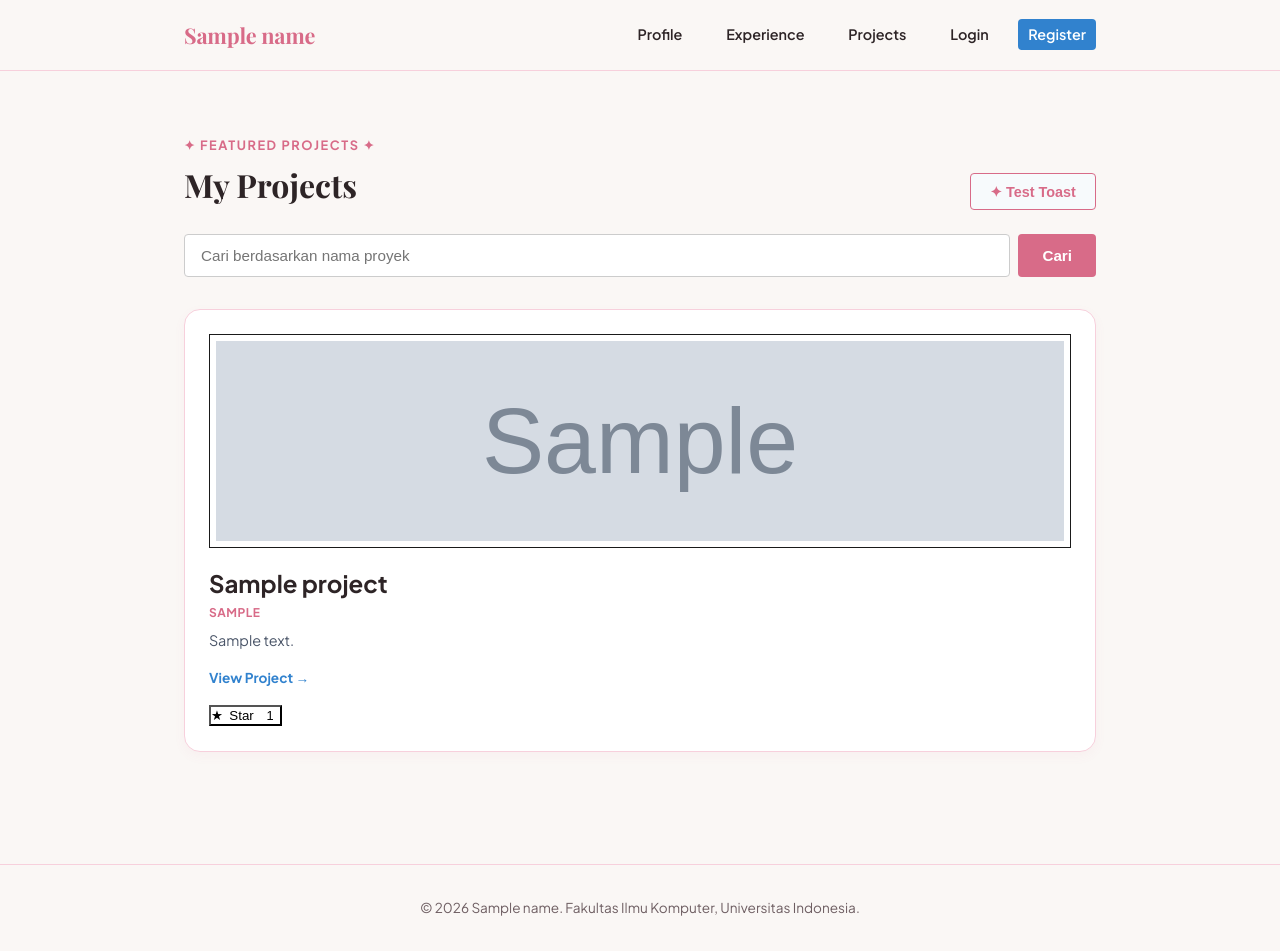
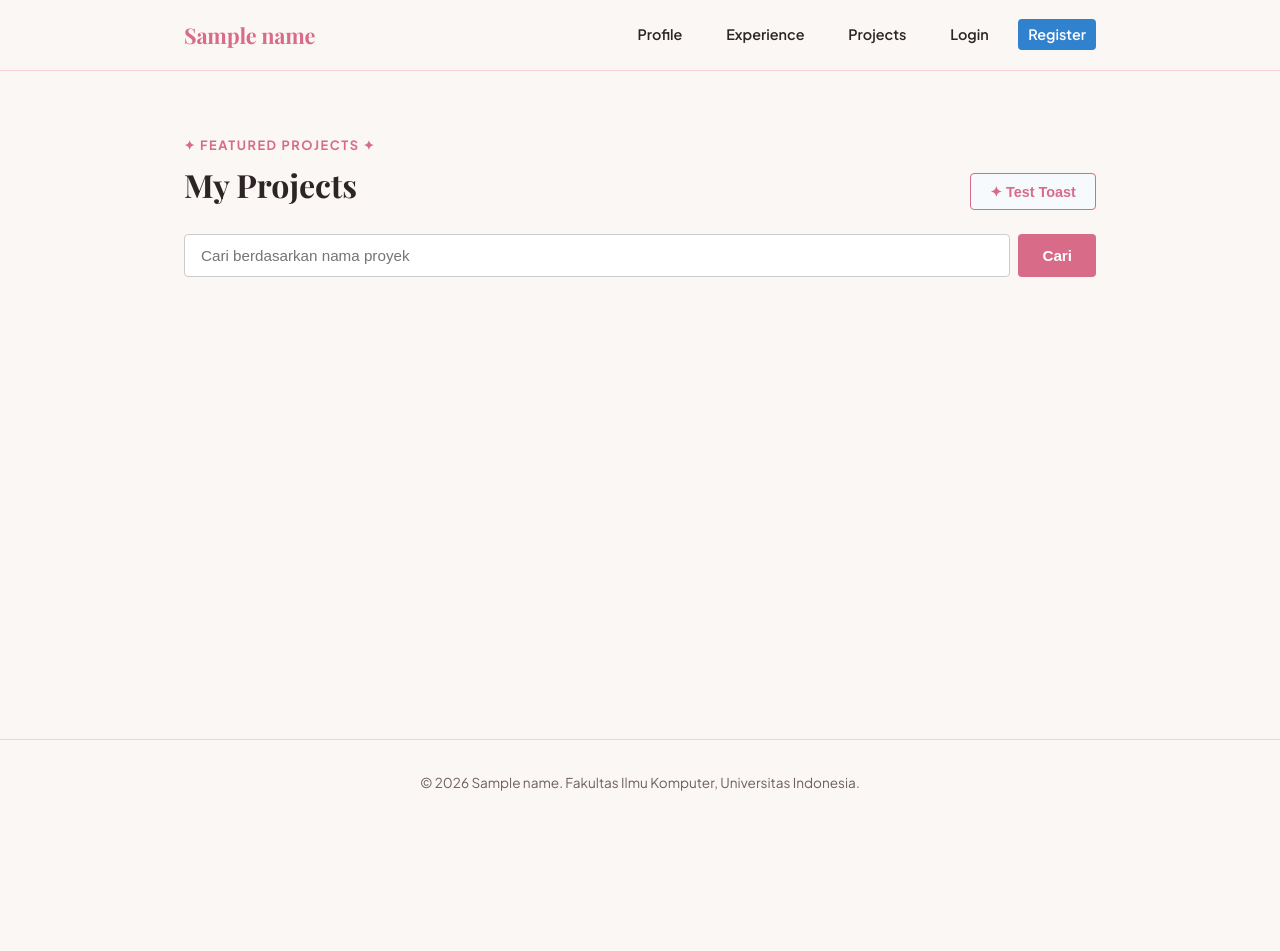
Before and after one commit to hasyaazzahra256/myportofolio, a Django app: template templates/project.html in a window 1280 px wide. After the commit the page ends 791 px from the top, so only its background shows below. Run offline with Django 5.2, Linux system fonts and the light colour scheme; the template is opened without the code that fills it: most values are stand-ins (such as "Sample title", 1, 10 or a date in 2020); grey boxes marked "Sample" are stand-in pictures; some web fonts are replaced.

Commit message:
style: prepare project.html grid container and add .hide css rule for AJAX

```diff
--- a/static/css/style.css
+++ b/static/css/style.css
@@ -346,3 +346,24 @@ main {
         grid-template-columns: 1fr;
     }
 }
+
+/* Aturan wajib untuk menyembunyikan elemen pada AJAX */
+.hide {
+    display: none !important;
+}
+
+/* Style tambahan untuk form pencarian AJAX */
+.project-search {
+    display: flex;
+    gap: 0.5rem;
+    margin-bottom: 2rem;
+}
+
+.project-search__input {
+    flex: 1;
+    padding: 0.75rem 1rem;
+    border: 1px solid #ccc;
+    border-radius: 4px;
+    font-size: 0.95rem;
+    outline: none;
+}
--- a/templates/project.html
+++ b/templates/project.html
@@ -17,14 +17,12 @@
                 </div>
 
                 <div style="display: flex; gap: 0.5rem; align-items: center;">
-                    <!-- Tombol Pengujian Toast Notification -->
                     <button type="button"
                             onclick="showToast('Notifikasi Sistem', 'Project berhasil dimuat dengan baik!', 'success')"
                             style="background-color: #f7fafc; color: #D86B88; border: 1px solid #D86B88; padding: 0.6rem 1.2rem; border-radius: 4px; font-weight: bold; font-size: 0.9rem; cursor: pointer;">
                         ✦ Test Toast
                     </button>
 
-                    <!-- Hanya tampilkan tombol Tambah jika user adalah Superuser atau Editor -->
                     {% if user.is_superuser or is_editor %}
                     <a href="{% url 'main:create_project' %}" style="background-color: #D86B88; color: white; padding: 0.6rem 1.2rem; border-radius: 4px; text-decoration: none; font-weight: bold; font-size: 0.9rem;">
                         + Tambah Proyek
@@ -33,68 +31,37 @@
                 </div>
             </div>
 
-            <!-- Form Filter / Search Bar -->
-            <form method="GET" action="{% url 'main:show_project' %}" style="display: flex; gap: 0.5rem; margin-bottom: 2rem;">
-                <input type="text" name="title" value="{{ title_query|default:'' }}" placeholder="Cari berdasarkan nama proyek" style="flex: 1; padding: 0.75rem 1rem; border: 1px solid #ccc; border-radius: 4px; font-size: 0.95rem; outline: none;">
+            <!-- Form Pencarian AJAX (tanpa method dan action) -->
+            <form id="project-search-form" class="project-search">
+                <input type="search"
+                       id="search-input"
+                       name="title"
+                       value="{{ title_query|default:'' }}"
+                       placeholder="Cari berdasarkan nama proyek"
+                       class="project-search__input"
+                       aria-label="Cari berdasarkan nama proyek">
                 <button type="submit" style="background-color: #D86B88; color: white; border: none; padding: 0.75rem 1.5rem; border-radius: 4px; cursor: pointer; font-weight: bold; font-size: 0.95rem;">
                     Cari
                 </button>
             </form>
 
-            <div class="projects-grid">
-                {% for project in project_list %}
-                    <article class="project-card">
-                        {% if project.thumbnail %}
-                            <div style="border: 1px solid #1a1a1a; padding: 6px; background-color: #fff; margin-bottom: 16px;">
-                                <img src="{{ project.thumbnail }}" alt="{{ project.title }}" style="width: 100%; height: 200px; object-fit: cover; display: block;">
-                            </div>
-                        {% endif %}
+            <!-- Loading State -->
+            <div id="loading" class="empty-state hide" style="text-align: center; padding: 3rem 1rem; color: #718096;">
+                <p>Memuat projects...</p>
+            </div>
 
-                        <div class="card-body">
-                            <h2>{{ project.title }}</h2>
+            <!-- Error State -->
+            <div id="error" class="empty-state hide" style="text-align: center; padding: 3rem 1rem; color: #718096;">
+                <p>Gagal memuat data projects. Silakan coba lagi.</p>
+            </div>
 
-                            {% if project.tech_stack %}
-                                <p style="color: #D86B88; font-size: 0.75rem; font-weight: bold; text-transform: uppercase; margin-bottom: 8px; letter-spacing: 0.5px;">
-                                    {{ project.tech_stack }}
-                                </p>
-                            {% endif %}
+            <!-- Empty State -->
+            <div id="empty" class="empty-state hide" style="text-align: center; padding: 3rem 1rem; color: #718096;">
+                <p>Belum ada proyek yang ditambahkan atau ditemukan.</p>
+            </div>
 
-                            <p style="color: #4a5568; font-size: 0.9rem; line-height: 1.5;">{{ project.description }}</p>
-
-                            {% if project.project_url %}
-                                <div style="margin-top: 12px;">
-                                    <a href="{{ project.project_url }}" target="_blank" rel="noopener noreferrer" style="color: #3182ce; text-decoration: none; font-size: 0.85rem; font-weight: bold;">
-                                        View Project &rarr;
-                                    </a>
-                                </div>
-                            {% endif %}
-
-                            <div style="margin-top: 12px;">
-                                {% include "components/project_star.html" with project=project %}
-                            </div>
-
-                            <!-- Hanya tampilkan tombol Edit dan Delete jika user adalah Superuser atau Editor -->
-                            {% if user.is_superuser or is_editor %}
-                            <div style="display: flex; gap: 0.5rem; margin-top: 15px;">
-                                <a href="{% url 'main:edit_project' project.id %}"
-                                   style="background-color: #f7fafc; color: #4a5568; border: 1px solid #cbd5e0; padding: 0.4rem 0.8rem; border-radius: 4px; text-decoration: none; font-size: 0.85rem; font-weight: bold;">
-                                   Edit
-                                </a>
-                                <a href="{% url 'main:delete_project' project.id %}"
-                                   onclick="return confirm('Apakah kamu yakin ingin menghapus proyek ini?');"
-                                   style="background-color: #f7fafc; color: #d66782; border: 1px solid #cbd5e0; padding: 0.4rem 0.8rem; border-radius: 4px; text-decoration: none; font-size: 0.85rem; font-weight: bold;">
-                                   Hapus
-                                </a>
-                            </div>
-                            {% endif %}
-                        </div>
-                    </article>
-                {% empty %}
-                    <div class="empty-state" style="grid-column: 1 / -1; text-align: center; padding: 3rem 1rem; color: #718096;">
-                        <p style="font-size: 1rem; margin: 0;">No projects to display yet.</p>
-                    </div>
-                {% endfor %}
-            </div>
+            <!-- Project Grid Container (Wadah Kosong untuk AJAX) -->
+            <div id="grid" class="projects-grid hide"></div>
         </div>
     </section>
 </main>
```
